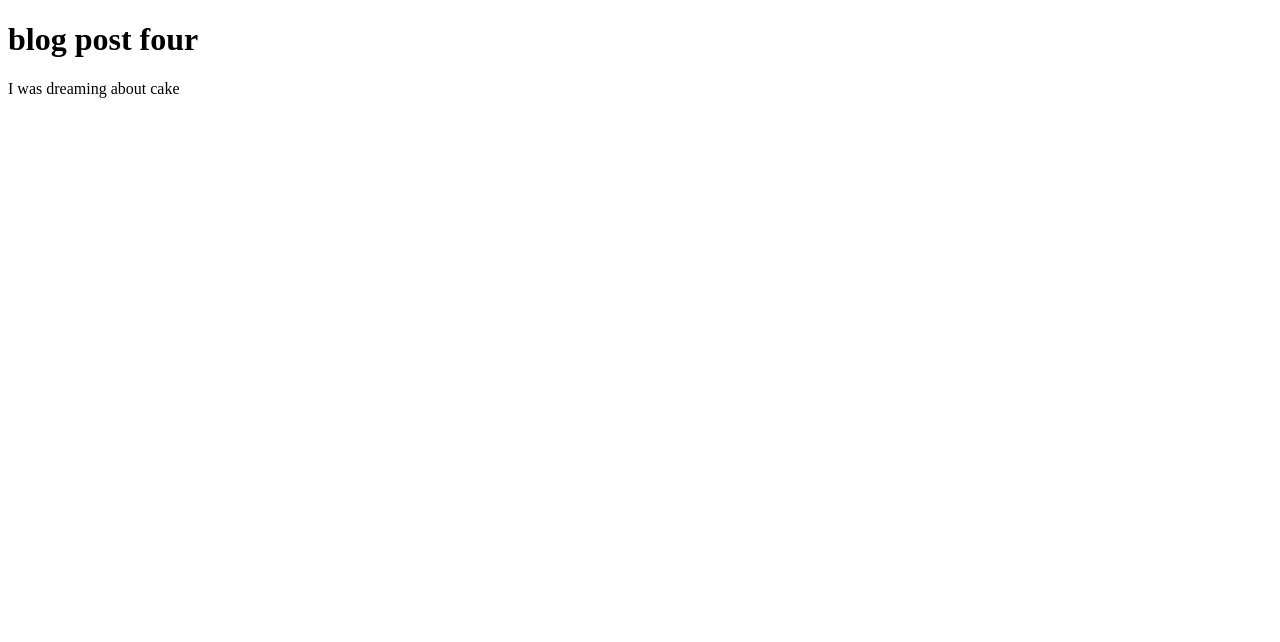
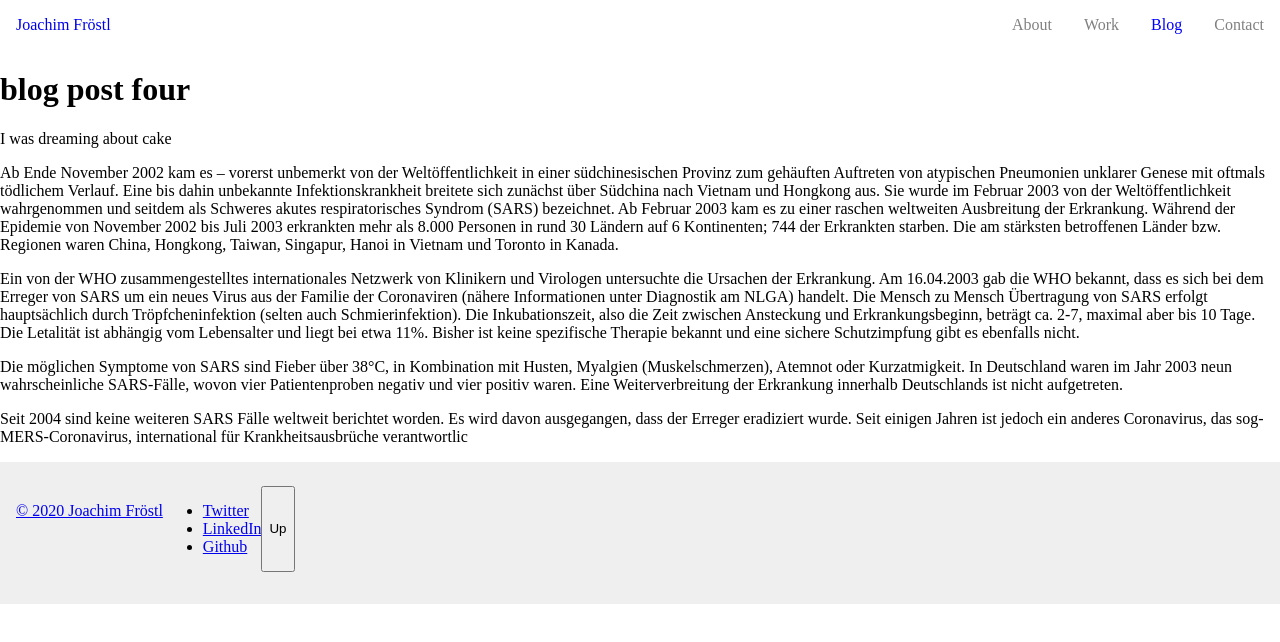
Before and after one commit to Jogga/joachim-froestl-website, a Gatsby site: page /blog/test-four in a window 1280 px wide. Built offline with nearby package versions, Linux system fonts and the light colour scheme; Gatsby itself is replaced by a stand-in of ours.

Commit message:
Add basic component structure and styles

```diff
--- a/src/components/Footer/index.jsx
+++ b/src/components/Footer/index.jsx
@@ -1,14 +1,23 @@
 import React from "react"
 import { Link } from "gatsby"
+import { Container } from "./style"
 
 export function Footer() {
     return (
-        <div>
-            (c) 2020 Joachim Fröstl
-            <Link to="/imprint">imprint</Link>
-            <a href="https://twitter.com/joggaf">Twitter</a>
-            <a href="https://linkedin.com/in/jogga">LinkedIn</a>
-            <a href="https://github.com/jogga">Github</a>
-        </div>
+        <Container>
+            <p><Link to="/imprint/">© 2020 Joachim Fröstl</Link></p>
+            <ul>
+                <li>
+                    <a href="https://twitter.com/joggaf">Twitter</a>
+                </li>
+                <li>
+                    <a href="https://linkedin.com/in/jogga">LinkedIn</a>
+                </li>
+                <li>
+                    <a href="https://github.com/jogga">Github</a>
+                </li>
+            </ul>
+            <button>Up</button>
+        </Container>
     )
 }
--- /dev/null
+++ b/src/components/Footer/style.jsx
@@ -0,0 +1,11 @@
+import styled from "styled-components"
+import defaultTheme from '../Theme'
+
+export const Container = styled.footer`
+    background-color: #efefef;
+    padding-top: ${ defaultTheme.space[4] };
+    padding-bottom: ${ defaultTheme.space[5] };
+    padding-left: ${ defaultTheme.space[3] };
+    padding-right: ${ defaultTheme.space[3] };
+    display: flex;
+`
--- /dev/null
+++ b/src/components/GlobalStyles/index.jsx
@@ -0,0 +1,6 @@
+import React from "react"
+import ResetStyles from "./reset"
+
+export default {
+    ResetStyles
+}
--- /dev/null
+++ b/src/components/GlobalStyles/reset.jsx
@@ -0,0 +1,8 @@
+import { createGlobalStyle } from 'styled-components'
+
+const ResetStyles = createGlobalStyle`
+    body {
+        margin: 0;
+    }
+`
+export default ResetStyles
--- /dev/null
+++ b/src/components/Header/index.jsx
@@ -0,0 +1,28 @@
+import React from "react"
+import { Link } from "gatsby"
+import { Container, HomeLink, NavLinks, InactiveLink } from "./style"
+
+export function Header() {
+    return(
+        <Container>
+            <HomeLink to="/">Joachim Fröstl</HomeLink>
+            <NavLinks>
+                <li>
+                    <InactiveLink>About</InactiveLink>
+                </li>
+                <li>
+                    <InactiveLink>Work</InactiveLink>
+                </li>
+                <li>
+                    <Link
+                        to="/blog/"
+                        activeClassName="link-active"
+                        partiallyActive={true}>Blog</Link>
+                </li>
+                <li>
+                    <InactiveLink>Contact</InactiveLink>
+                </li>
+            </NavLinks>
+        </Container>
+    )
+}
--- /dev/null
+++ b/src/components/Header/style.jsx
@@ -0,0 +1,50 @@
+import styled from "styled-components"
+import { Link } from "gatsby"
+import React from "react"
+import defaultTheme from '../Theme'
+
+export const Container = styled.header`
+    display: flex;
+    flex-direction: row;
+    justify-content: space-between;
+    padding: ${ defaultTheme.space[3] };
+`
+
+export const HomeLink = styled(props => <Link {...props} />)`
+    text-decoration: none;
+`
+
+export const NavLinks = styled.ul`
+    display: flex;
+    list-style: none;
+    margin-top: 0;
+    margin-bottom: 0;
+    padding-left: 0;
+
+    li {
+        margin-top: 0;
+        margin-right: 0;
+        margin-bottom: 0;
+        margin-left: 2em;
+    }
+    li:first-child {
+        margin-left: 0;
+    }
+
+    a {
+        text-decoration: none;
+    }
+    a[disabled] {
+        color: grey;
+        pointer-events: none;
+    }
+
+    a.link-active {
+        color: blue;
+    }
+`
+
+export const InactiveLink = styled.span`
+    color: grey;
+    cursor: not-allowed;
+`
--- a/src/components/Nav/index.jsx
+++ /dev/null
@@ -1,14 +0,0 @@
-import React from "react"
-import { Link } from "gatsby"
-
-export function Nav() {
-    return(
-        <nav>
-            <Link to="/">Joachim Fröstl</Link>
-            <Link to="/about" disabled>About</Link>
-            <Link to="/work">Work</Link>
-            <Link to="/blog">Blog</Link>
-            <Link to="/contact">Contact</Link>
-        </nav>
-    )
-}
--- a/src/components/Page/index.jsx
+++ b/src/components/Page/index.jsx
@@ -1,11 +1,13 @@
 import React from "react"
 import { Footer } from "../Footer"
-import { Nav } from "../Nav"
+import { Header } from "../Header"
+import { Reset } from "./style"
 
 export function Page ({ children }) {
     return (
-        <div style={{margin: `1rem auto`, maxWidth: 650}}>
-            <Nav />
+        <div>
+            <Reset />
+            <Header />
             {children}
             <Footer />
         </div>
--- /dev/null
+++ b/src/components/Page/style.jsx
@@ -0,0 +1,7 @@
+import { createGlobalStyle } from 'styled-components'
+
+export const Reset = createGlobalStyle`
+    body {
+        margin: 0;
+    }
+`
--- a/src/components/Theme/index.jsx
+++ b/src/components/Theme/index.jsx
@@ -2,7 +2,18 @@ import lightTheme from "./light"
 import darkTheme from "./dark"
 
 const defaultTheme = {
-
+    space: [
+        '0px', // 0
+        '4px', // 1
+        '8px', // 2
+        '16px', // 3
+        '24px', // 4
+        '32px', // 5
+        '48px', // 6
+        '64px', // 7
+        '96px', // 8
+        '128px', // 9
+    ]
 }
 
 export const light = { ...defaultTheme, ...lightTheme }
--- a/src/pages/blog/test-four.md
+++ b/src/pages/blog/test-four.md
@@ -4,3 +4,13 @@ date: 2019-10-4
 ---
 
 I was dreaming about cake
+
+Ab Ende November 2002 kam es – vorerst unbemerkt von der Weltöffentlichkeit in einer südchinesischen Provinz zum gehäuften Auftreten von atypischen Pneumonien unklarer Genese mit oftmals tödlichem Verlauf. Eine bis dahin unbekannte Infektionskrankheit breitete sich zunächst über Südchina nach Vietnam und Hongkong aus. Sie wurde im Februar 2003 von der Weltöffentlichkeit wahrgenommen und seitdem als Schweres akutes respiratorisches Syndrom (SARS) bezeichnet. Ab Februar 2003 kam es zu einer raschen weltweiten Ausbreitung der Erkrankung. Während der Epidemie von November 2002 bis Juli 2003 erkrankten mehr als 8.000 Personen in rund 30 Ländern auf 6 Kontinenten; 744 der Erkrankten starben. Die am stärksten betroffenen Länder bzw. Regionen waren China, Hongkong, Taiwan, Singapur, Hanoi in Vietnam und Toronto in Kanada.
+
+Ein von der WHO zusammengestelltes internationales Netzwerk von Klinikern und Virologen untersuchte die Ursachen der Erkrankung. Am 16.04.2003 gab die WHO bekannt, dass es sich bei dem Erreger von SARS um ein neues Virus aus der Familie der Coronaviren (nähere Informationen unter Diagnostik am NLGA) handelt.
+Die Mensch zu Mensch Übertragung von SARS erfolgt hauptsächlich durch Tröpfcheninfektion (selten auch Schmierinfektion). Die Inkubationszeit, also die Zeit zwischen Ansteckung und Erkrankungsbeginn, beträgt ca. 2-7, maximal aber bis 10 Tage. Die Letalität ist abhängig vom Lebensalter und liegt bei etwa 11%. Bisher ist keine spezifische Therapie bekannt und eine sichere Schutzimpfung gibt es ebenfalls nicht.
+
+Die möglichen Symptome von SARS sind Fieber über 38°C, in Kombination mit Husten, Myalgien (Muskelschmerzen), Atemnot oder Kurzatmigkeit.
+In Deutschland waren im Jahr 2003 neun wahrscheinliche SARS-Fälle, wovon vier Patientenproben negativ und vier positiv waren. Eine Weiterverbreitung der Erkrankung innerhalb Deutschlands ist nicht aufgetreten.
+
+Seit 2004 sind keine weiteren SARS Fälle weltweit berichtet worden. Es wird davon ausgegangen, dass der Erreger eradiziert wurde. Seit einigen Jahren ist jedoch ein anderes Coronavirus, das sog- MERS-Coronavirus, international für Krankheitsausbrüche verantwortlic
--- a/src/templates/BlogPost/index.jsx
+++ b/src/templates/BlogPost/index.jsx
@@ -1,13 +1,14 @@
 import React from "react"
 import { graphql } from "gatsby"
+import { Page } from "../../components/Page"
 
 export default ({ data }) => {
     const post = data.markdownRemark
     return (
-        <div>
+        <Page>
             <h1>{ post.frontmatter.title }</h1>
             <div dangerouslySetInnerHTML={{ __html: post.html }} />
-        </div>
+        </Page>
     )
 }
 
```
Also changed, not shown: src/components/Nav/style.jsx (deleted).
